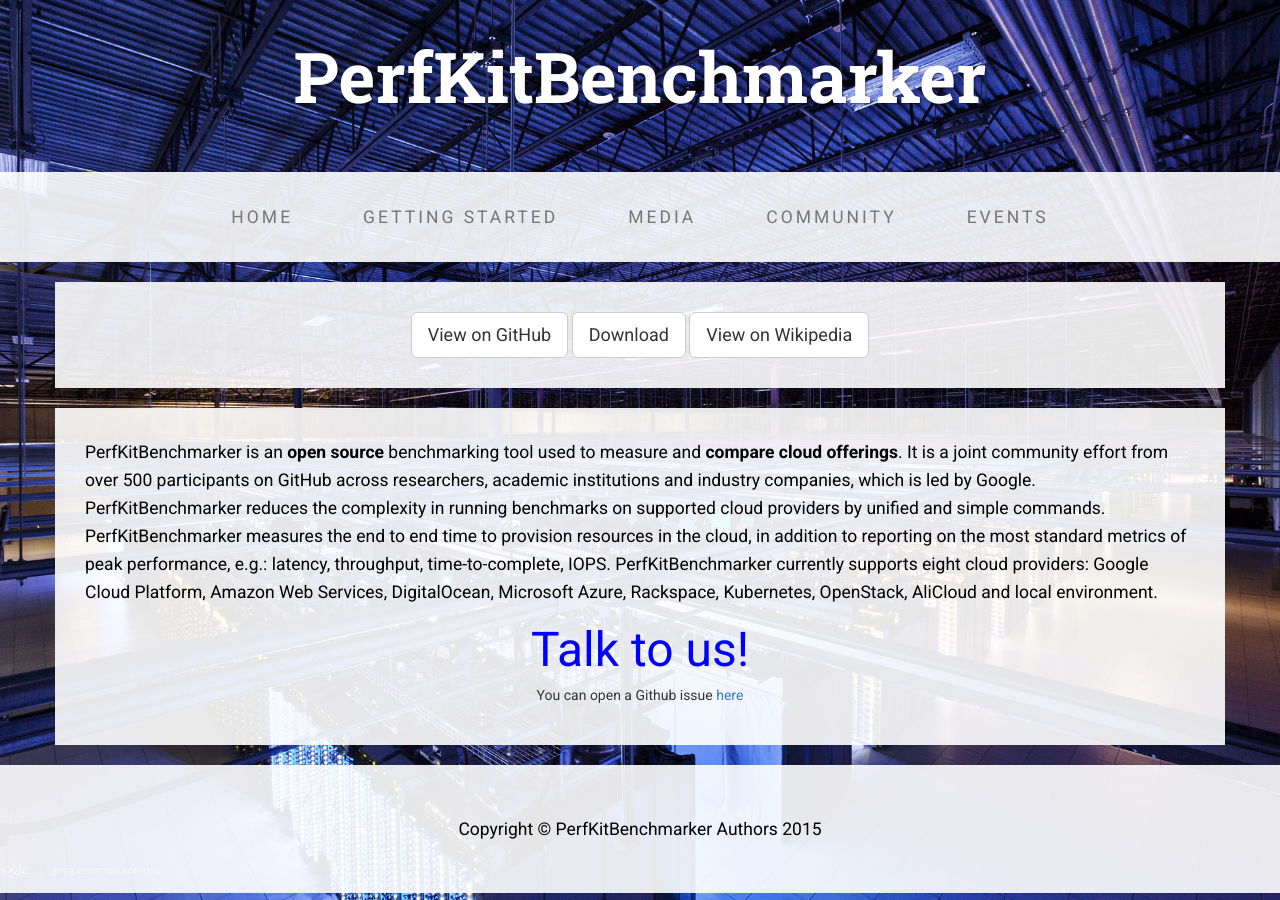
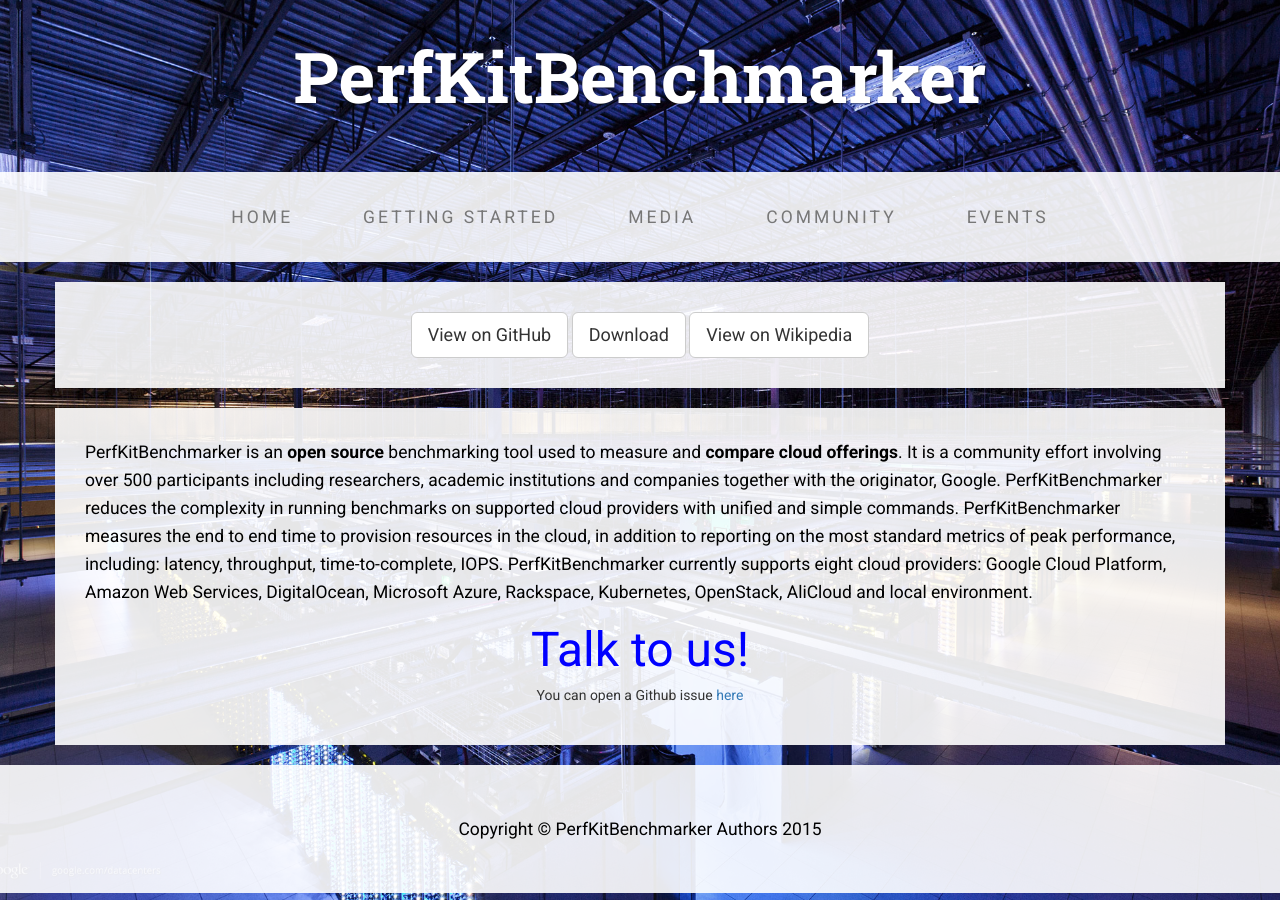
Before and after one commit to GoogleCloudPlatform/PerfKitBenchmarker, a Jekyll site: the page built from index.html, in a window 1280 px wide. Built offline with Jekyll 4.4.1, drawn with Linux system fonts in a browser that asks for light colours.

Commit message:
some wording changes

```diff
--- a/index.html
+++ b/index.html
@@ -28,14 +28,14 @@ layout: default
         <div class="col-lg-12">
           <p>
           PerfKitBenchmarker is an <b>open source</b> benchmarking tool used to
-          measure and <b>compare cloud offerings</b>. It is a joint community effort
-          from over 500 participants on GitHub across researchers, academic
-          institutions and industry companies, which is led by Google.
+          measure and <b>compare cloud offerings</b>.  It is a community effort
+          involving over 500 participants including researchers, academic institutions
+          and companies together with the originator, Google.
           PerfKitBenchmarker reduces the complexity in running benchmarks on
-          supported cloud providers by unified and simple commands.
+          supported cloud providers with unified and simple commands.
           PerfKitBenchmarker measures the end to end time to provision
           resources in the cloud, in addition to reporting on the most standard
-          metrics of peak performance, e.g.: latency, throughput,
+          metrics of peak performance, including: latency, throughput,
           time-to-complete, IOPS. PerfKitBenchmarker currently supports eight
           cloud providers: Google Cloud Platform, Amazon Web Services,
           DigitalOcean, Microsoft Azure, Rackspace, Kubernetes, OpenStack, AliCloud and
```
